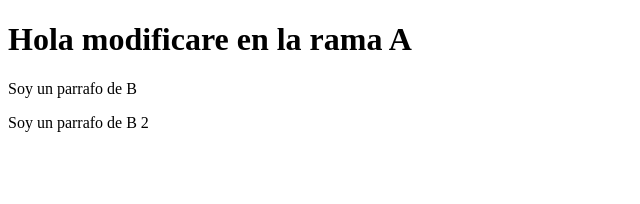
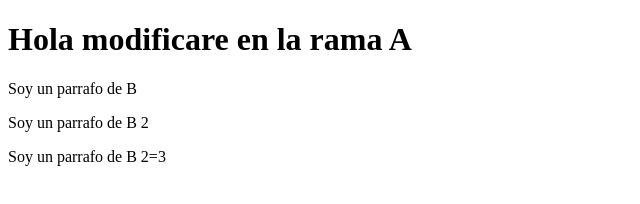
Before and after one commit to cjosue15/test, a plain HTML site: page index.html in a window 1280 px wide. Shown: the whole page, without its empty margins (0-640 px from the left). Drawn offline with Linux system fonts and the light colour scheme.

Commit message:
se agrego nuevo parrafo 3

```diff
--- a/index.html
+++ b/index.html
@@ -10,5 +10,6 @@
     <h1>Hola modificare en la rama A</h1>
     <p>Soy un parrafo de B</p>
     <p>Soy un parrafo de B 2</p>
+    <p>Soy un parrafo de B 2=3</p>
   </body>
 </html>
```
